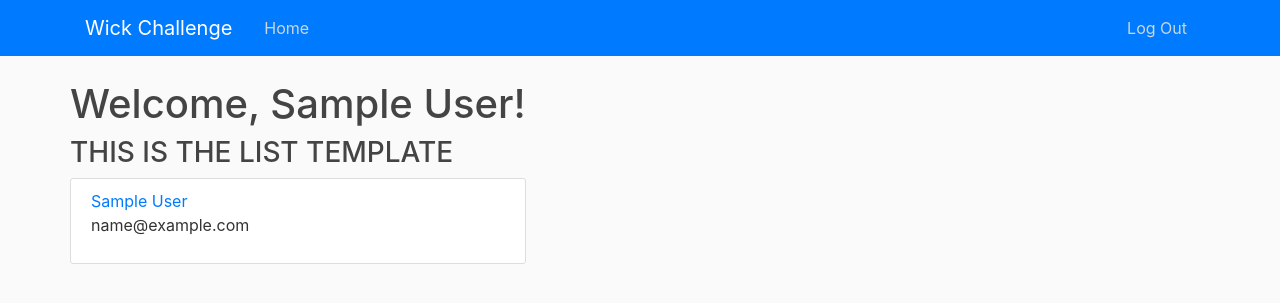
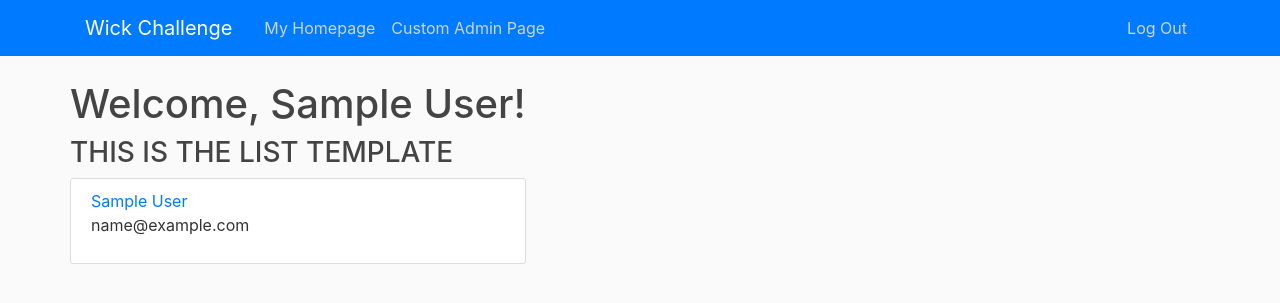
Before and after one commit to AAM77/user_and_admin_django_app, a Django app: page /custom-admin/users/ in a window 1280 px wide. Shown: the top 303 px of the page. Run offline with Django 3.2, Linux system fonts and the light colour scheme; the visitor is signed in with stand-in values (Sample User, id 1); data comes from the database, SQL or seed files in the repository; some libraries are stand-ins or nearby versions.

Commit message:
add logic to display custom admin page in navbar

```diff
--- a/users/templates/users/base.html
+++ b/users/templates/users/base.html
@@ -28,20 +28,29 @@
                 <span class="navbar-toggler-icon"></span>
                 </button>
                 <div class="collapse navbar-collapse" id="navbarToggle">
-                <div class="navbar-nav mr-auto">
-                    <a class="nav-item nav-link" href="{% url 'home' %}">Home</a>
-                </div>
-                <!-- Navbar Right Side -->
-                <div class="navbar-nav">
 
                     {% if request.user.is_authenticated %}
-                        <a class="nav-item nav-link" href="{% url 'logout' %}">Log Out</a>
-
+                        <!-- Navbar Left Side -->
+                        <div class="navbar-nav mr-auto">
+                            <a class="nav-item nav-link" href="{% url 'user_home' %}">My Homepage</a>
+                            {% if request.user.is_admin %}
+                            <a class="nav-item nav-link" href="{% url 'user-list' %}">Custom Admin Page</a>
+                            {% endif %}
+                        </div>
+                        <!-- Navbar Right Side -->
+                        <div class="navbar-nav">
+                            <a class="nav-item nav-link" href="{% url 'logout' %}">Log Out</a>
+                        </div>
                     {% else %}
-                    <a class="nav-item nav-link" href="{% url 'registration' %}">Register</a>
-                        <a class="nav-item nav-link" href="{% url 'login' %}">Log In</a>
+                        <div class="navbar-nav mr-auto">
+                            <a class="nav-item nav-link" href="{% url 'home' %}">Home</a>
+                        </div>
+                        <!-- Navbar Right Side -->
+                        <div class="navbar-nav">
+                            <a class="nav-item nav-link" href="{% url 'registration' %}">Register</a>
+                            <a class="nav-item nav-link" href="{% url 'login' %}">Log In</a>
+                        </div>
                     {% endif %}
-                </div>
                 </div>
             </div>
             </nav>
```
